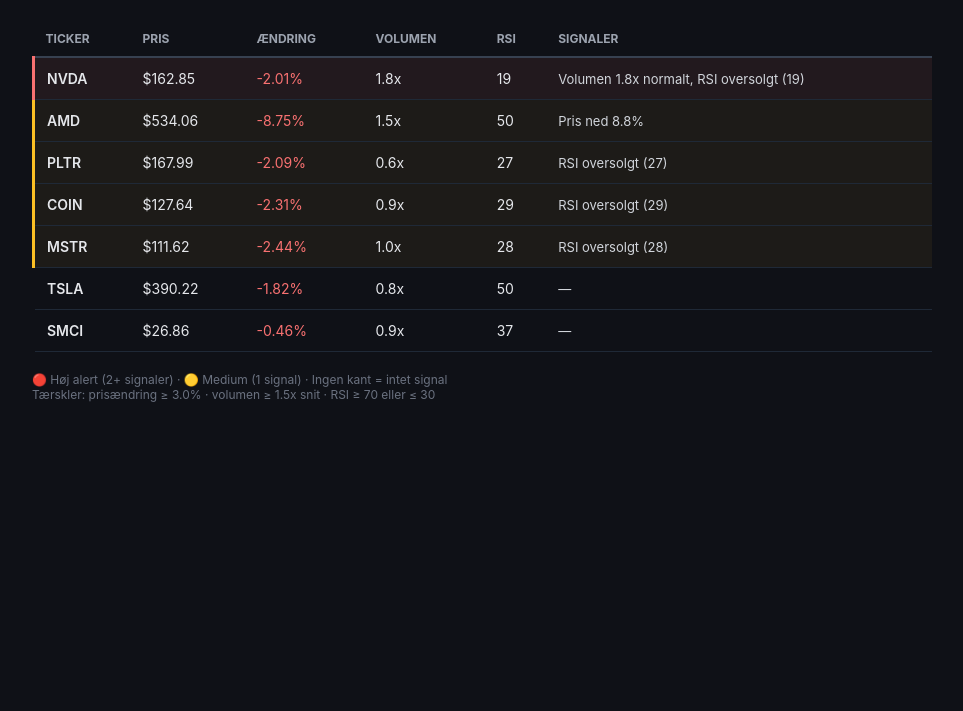
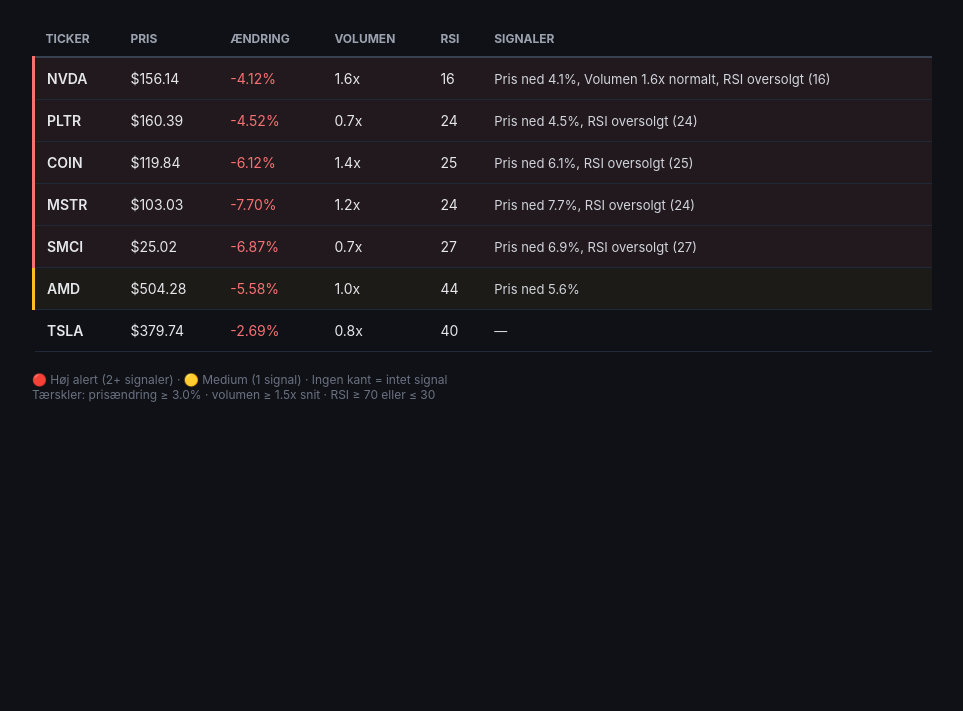
Before and after one commit to jonaskallmayer-cmyk/Stock-monitor, a plain HTML site: page index.html in a window 1280 px wide. Shown: the part 89-800 px from the top of the page, without its empty margins (158-1121 px from the left). Drawn offline with Linux system fonts and the light colour scheme.

Commit message:
deploy: 73c3413c51cdaa417ef7cde16b9e26f3617de445

```diff
--- a/index.html
+++ b/index.html
@@ -37,7 +37,7 @@
 </head>
 <body>
     <h1>📊 Aktie-overvågning</h1>
-    <div class="timestamp">Sidst opdateret: 14-11-2026 00:58:14</div>
+    <div class="timestamp">Sidst opdateret: 16-11-2026 22:46:37</div>
     <table>
         <tr>
             <th>Ticker</th>
@@ -50,58 +50,58 @@
 
         <tr class="alert-high">
             <td class="ticker">NVDA</td>
-            <td>$162.85</td>
-            <td class="negative">-2.01%</td>
-            <td>1.8x</td>
-            <td>19</td>
-            <td class="signals">Volumen 1.8x normalt, RSI oversolgt (19)</td>
+            <td>$156.14</td>
+            <td class="negative">-4.12%</td>
+            <td>1.6x</td>
+            <td>16</td>
+            <td class="signals">Pris ned 4.1%, Volumen 1.6x normalt, RSI oversolgt (16)</td>
+        </tr>
+        <tr class="alert-high">
+            <td class="ticker">PLTR</td>
+            <td>$160.39</td>
+            <td class="negative">-4.52%</td>
+            <td>0.7x</td>
+            <td>24</td>
+            <td class="signals">Pris ned 4.5%, RSI oversolgt (24)</td>
+        </tr>
+        <tr class="alert-high">
+            <td class="ticker">COIN</td>
+            <td>$119.84</td>
+            <td class="negative">-6.12%</td>
+            <td>1.4x</td>
+            <td>25</td>
+            <td class="signals">Pris ned 6.1%, RSI oversolgt (25)</td>
+        </tr>
+        <tr class="alert-high">
+            <td class="ticker">MSTR</td>
+            <td>$103.03</td>
+            <td class="negative">-7.70%</td>
+            <td>1.2x</td>
+            <td>24</td>
+            <td class="signals">Pris ned 7.7%, RSI oversolgt (24)</td>
+        </tr>
+        <tr class="alert-high">
+            <td class="ticker">SMCI</td>
+            <td>$25.02</td>
+            <td class="negative">-6.87%</td>
+            <td>0.7x</td>
+            <td>27</td>
+            <td class="signals">Pris ned 6.9%, RSI oversolgt (27)</td>
         </tr>
         <tr class="alert-medium">
             <td class="ticker">AMD</td>
-            <td>$534.06</td>
-            <td class="negative">-8.75%</td>
-            <td>1.5x</td>
-            <td>50</td>
-            <td class="signals">Pris ned 8.8%</td>
-        </tr>
-        <tr class="alert-medium">
-            <td class="ticker">PLTR</td>
-            <td>$167.99</td>
-            <td class="negative">-2.09%</td>
-            <td>0.6x</td>
-            <td>27</td>
-            <td class="signals">RSI oversolgt (27)</td>
-        </tr>
-        <tr class="alert-medium">
-            <td class="ticker">COIN</td>
-            <td>$127.64</td>
-            <td class="negative">-2.31%</td>
-            <td>0.9x</td>
-            <td>29</td>
-            <td class="signals">RSI oversolgt (29)</td>
-        </tr>
-        <tr class="alert-medium">
-            <td class="ticker">MSTR</td>
-            <td>$111.62</td>
-            <td class="negative">-2.44%</td>
+            <td>$504.28</td>
+            <td class="negative">-5.58%</td>
             <td>1.0x</td>
-            <td>28</td>
-            <td class="signals">RSI oversolgt (28)</td>
+            <td>44</td>
+            <td class="signals">Pris ned 5.6%</td>
         </tr>
         <tr class="alert-none">
             <td class="ticker">TSLA</td>
-            <td>$390.22</td>
-            <td class="negative">-1.82%</td>
+            <td>$379.74</td>
+            <td class="negative">-2.69%</td>
             <td>0.8x</td>
-            <td>50</td>
-            <td class="signals">—</td>
-        </tr>
-        <tr class="alert-none">
-            <td class="ticker">SMCI</td>
-            <td>$26.86</td>
-            <td class="negative">-0.46%</td>
-            <td>0.9x</td>
-            <td>37</td>
+            <td>40</td>
             <td class="signals">—</td>
         </tr>
     </table>
```
